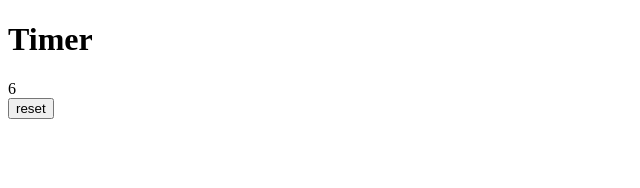
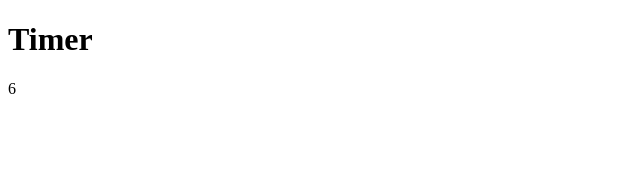
Before and after one commit to Lana-sloth/rxjs-study, an Angular app: page /timer in a window 1280 px wide. Shown: the top 188 px of the page, without its empty margins (0-640 px from the left). Built offline with nearby package versions, Linux system fonts and the light colour scheme.

Commit message:
deleted a reset button

```diff
--- a/src/app/projects/timer/timer.component.ts
+++ b/src/app/projects/timer/timer.component.ts
@@ -8,7 +8,6 @@ import { map } from 'rxjs/operators';
   template: `
   <h1>Timer</h1>
   <div>{{ clock | async }}</div>
-  <button (click)="reset$.next()">reset</button>
   `
 })
 export class TimerComponent implements OnInit {
@@ -17,6 +16,5 @@ export class TimerComponent implements OnInit {
 
   ngOnInit() {}
 
-  reset$ = new Subject()
   clock = interval(1000);
 }
```
